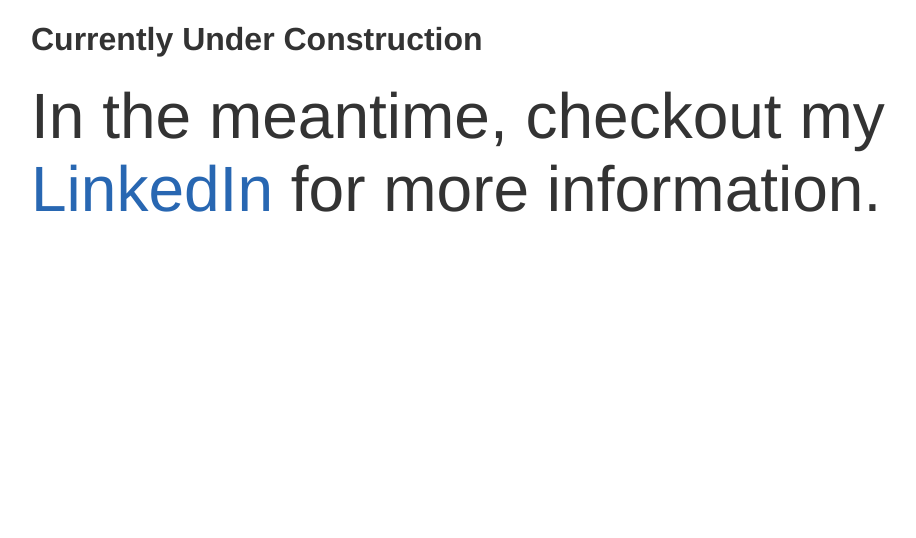
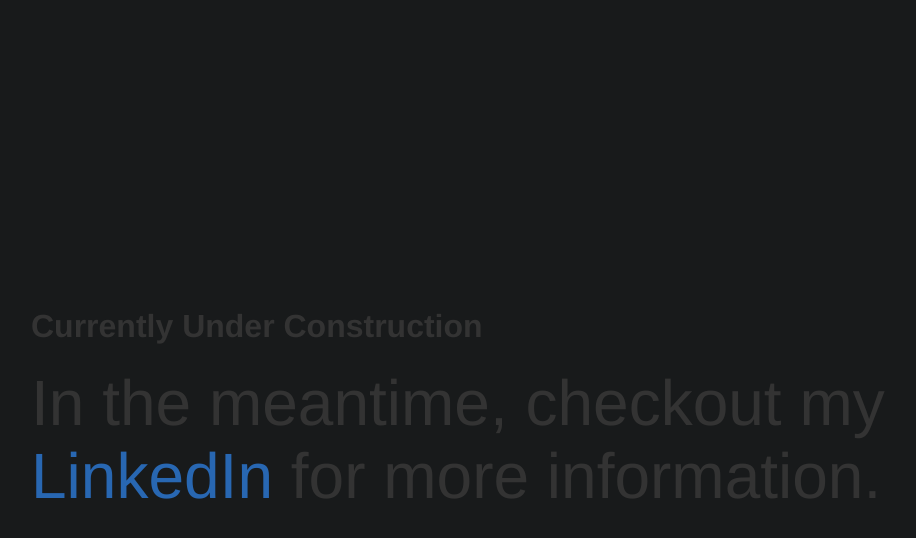
Before and after one commit to malikouda/malikouda.github.io, a website built with webpack: page docs/index.html in a window 1280 px wide. Shown: the whole page, without its empty margins (109-1025 px from the left). Built offline with nearby package versions, Linux system fonts and the light colour scheme.

Commit message:
adjusted style on under construction page

```diff
--- a/docs/index.html
+++ b/docs/index.html
@@ -8,6 +8,10 @@
         <style>
             * {
                 font-family: 'helvetica', sans-serif;
+            }
+            body {
+                background-color: #181A1B;
+                color: #E8E6E3;
             }
             h1 {
                 font-weight: 1200;
@@ -23,8 +27,13 @@
             }
             .container {
                 padding: 0 0;
-                margin: 0 auto;
+                margin: 0 0;
                 width: 1000px;
+                position: absolute;
+                top: 50%;
+                left: 50%;
+                -ms-transform: translate(-50%, -50%);
+                transform: translate(-50%, -50%);
             }
             a {
                 text-decoration: none;
```
